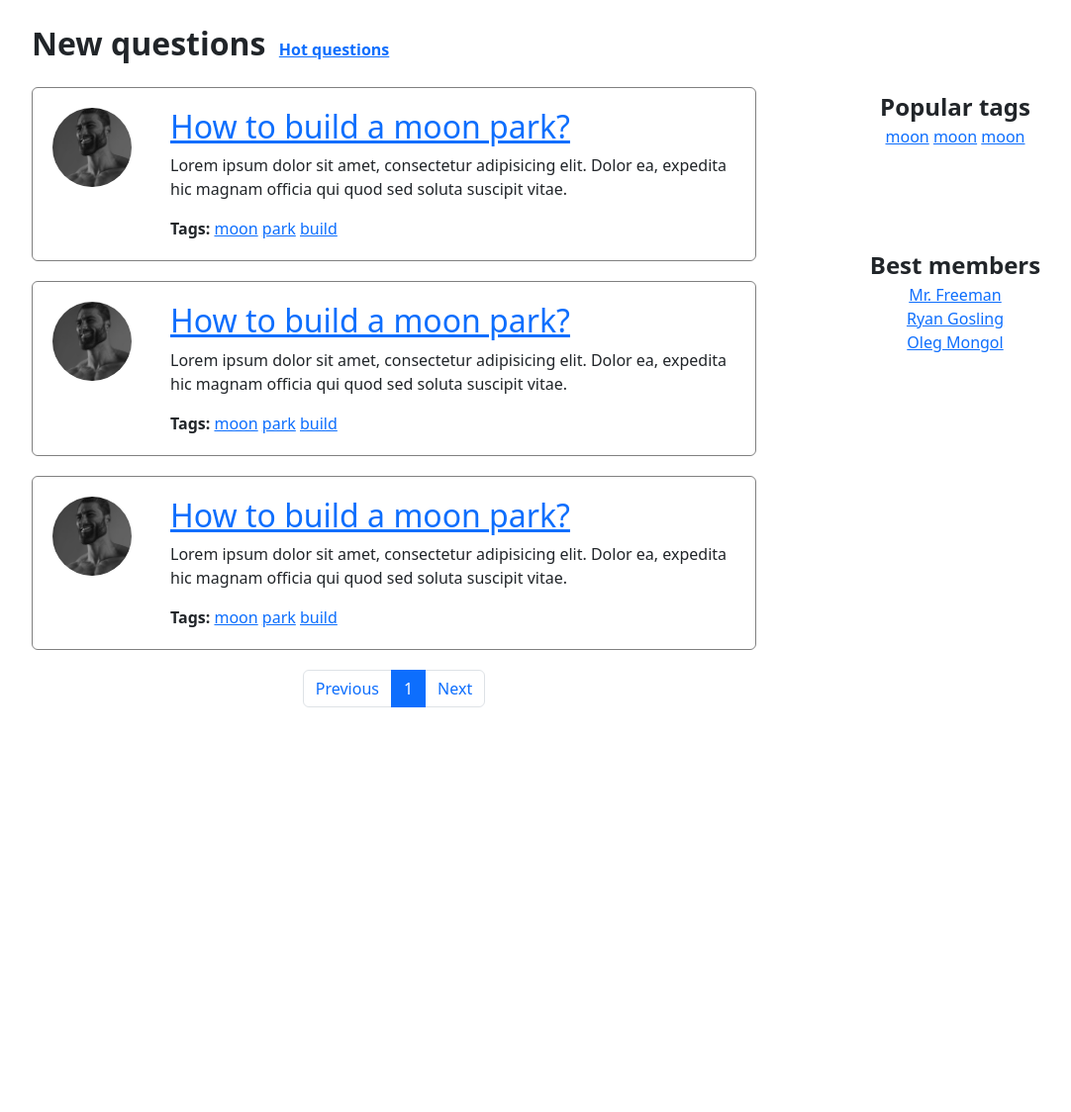
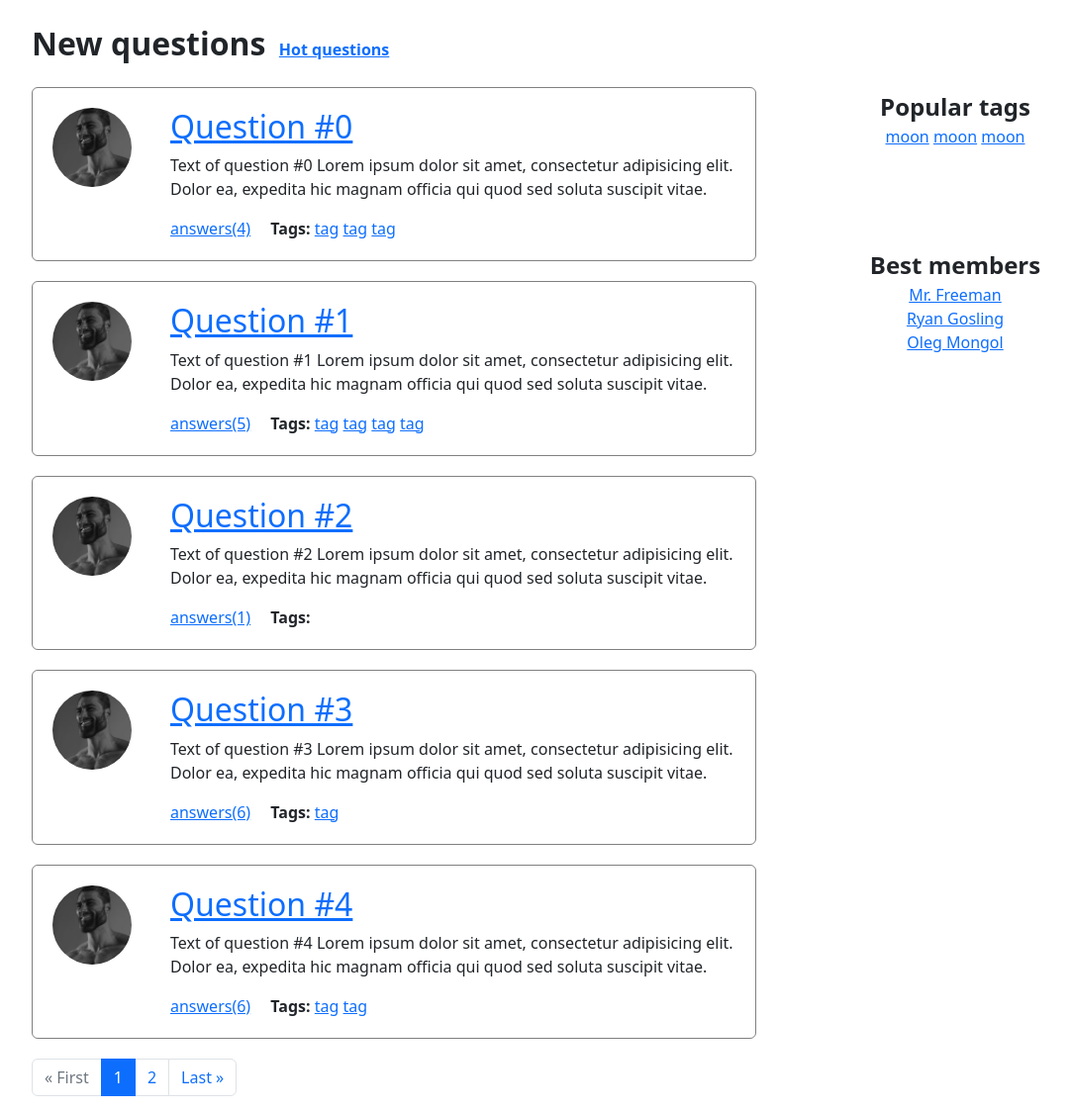
Before and after one commit to TonL/web_askme, a Django app: page / in a window 1280 px wide. Shown: the part 60-1184 px from the top of the page at 99% size, without its empty margins (53-1135 px from the left). Before the commit the page ends 775 px from the top, so only its background shows below. Run offline with Django 4.2, Linux system fonts and the light colour scheme; some libraries are stand-ins or nearby versions.

Commit message:
paginator beta

```diff
--- a/app/views.py
+++ b/app/views.py
@@ -1,13 +1,29 @@
 from django.http import HttpResponse
 from django.shortcuts import render
+from django.core.paginator import Paginator
+from . import models
 
+def paginate(objects_list, request, per_page=10):
+    paginator = Paginator(objects_list, per_page)
+    page_number = request.GET.get('page')
+    page_obj = paginator.page(page_number)
+    return page_obj
 
 def index(request):
-    return render(request, 'index.html')
+    contex = {'questions': models.QUESTIONS}
+    paginator = Paginator(models.QUESTIONS, 5)
+    page_number = request.GET.get('page', '1')
+    page_obj = paginator.page(page_number)
+
+    contex = {'questions': page_obj.object_list, 'page_obj': page_obj}
+    return render(request, 'index.html', contex)
 
 def question(request, question_id: int):
-    # return HttpResponse(f'q_id = {question_id}')
-    return render(request, 'question.html')
+    if question_id >= len(models.QUESTIONS):
+        return HttpResponse(status=404)
+    question_item = models.QUESTIONS[question_id]
+    context = {'question': question_item}
+    return render(request, 'question.html', context=context)
 
 def settings(request):
     return render(request, 'settings.html')
--- a/templates/inc/paginator.html
+++ b/templates/inc/paginator.html
@@ -1,12 +1,24 @@
-<nav aria-label="Page navigation example">
-    <ul class="pagination justify-content-center">
-        <li class="page-item enabled">
-            <a href="?page=0" class="page-link">Previous</a>
+<nav aria-label="...">
+    <ul class="pagination">
+
+        {% if page_obj.has_previous %}
+            <li class="page-item"><a class="page-link" href="?page=1">&laquo; First</a>
+            <li class="page-item"><a class="page-link" href="?page={{ page_obj.previous_page_number }}">{{ page_obj.previous_page_number }}</a>
+        {% else %}
+            <li class="page-item disabled"><a class="page-link" href="?page=1">&laquo; First</a>
+        {% endif %}
+            </li>
+
+        <li class="page-item active">
+            <a class="page-link" href="#">{{ page_obj.number }}</a>
         </li>
-        <li class="page-item active"><a class="page-link" href="?page=1"> 1 </a></li>
 
-        <li class="page-item enabled">
-            <a href="?page=2" class="page-link" href="#">Next</a>
-        </li>
+        {% if page_obj.has_next %}
+            <li class="page-item"><a class="page-link" href="?page={{ page_obj.next_page_number }}">{{ page_obj.next_page_number }}</a>
+            <li class="page-item"><a class="page-link" href="?page={{ page_obj.paginator.num_pages }}">Last &raquo;</a>
+        {% else %}
+            <li class="page-item disabled"><a class="page-link" href="">Last &raquo</a>
+        {% endif %}
+            </li>
     </ul>
 </nav>
--- a/templates/inc/question_item.html
+++ b/templates/inc/question_item.html
@@ -8,19 +8,21 @@
             </div>
         </div>
         <div class="col-10">
-            <h2 class="question-title"><a href="{% url 'question' question_id=1 %}">How to build a moon park?</a></h2>
+            <h2 class="question-title"><a href="{% url 'question' question_id=question.id %}">{{ question.title }}</a></h2>
             <div class="question-text">
                 <p>
+                    {{ question.text }}
                     Lorem ipsum dolor sit amet, consectetur adipisicing elit. Dolor ea, expedita hic magnam officia qui quod sed soluta suscipit vitae.
                 </p>
 
-                <div>
+                <span>
+                    <a href="{% url 'question' question_id=question.id %}">answers({{ question.answers_number }})</a>
 
-                    <span id="qpage-tags">Tags:</span>
-                    <span><a href="#">moon</a></span>
-                    <span><a href="#">park</a></span>
-                    <span><a href="#">build</a></span>
-                </div>
+                    <span id="qpage-tags" class="ms-3">Tags:</span>
+                    {% for tag in question.tags %}
+                        <a href="#">{{ tag }}</a>
+                    {% endfor %}
+                </span>
 
             </div>
         </div>
--- a/templates/index.html
+++ b/templates/index.html
@@ -9,11 +9,9 @@
     <span class="hot-questions"><a href="#">Hot questions</a></span>
 </div>
 
-
-{% include 'inc/question_item.html' %}
-{% include 'inc/question_item.html' %}
-{% include 'inc/question_item.html' %}
-
+{% for question in questions %}
+    {% include 'inc/question_item.html' %}
+{% endfor %}
 
 
 {% include 'inc/paginator.html' %}
```
Also changed, not shown: app/models.py (+10 -1 lines), templates/question.html (+7 -8 lines).
